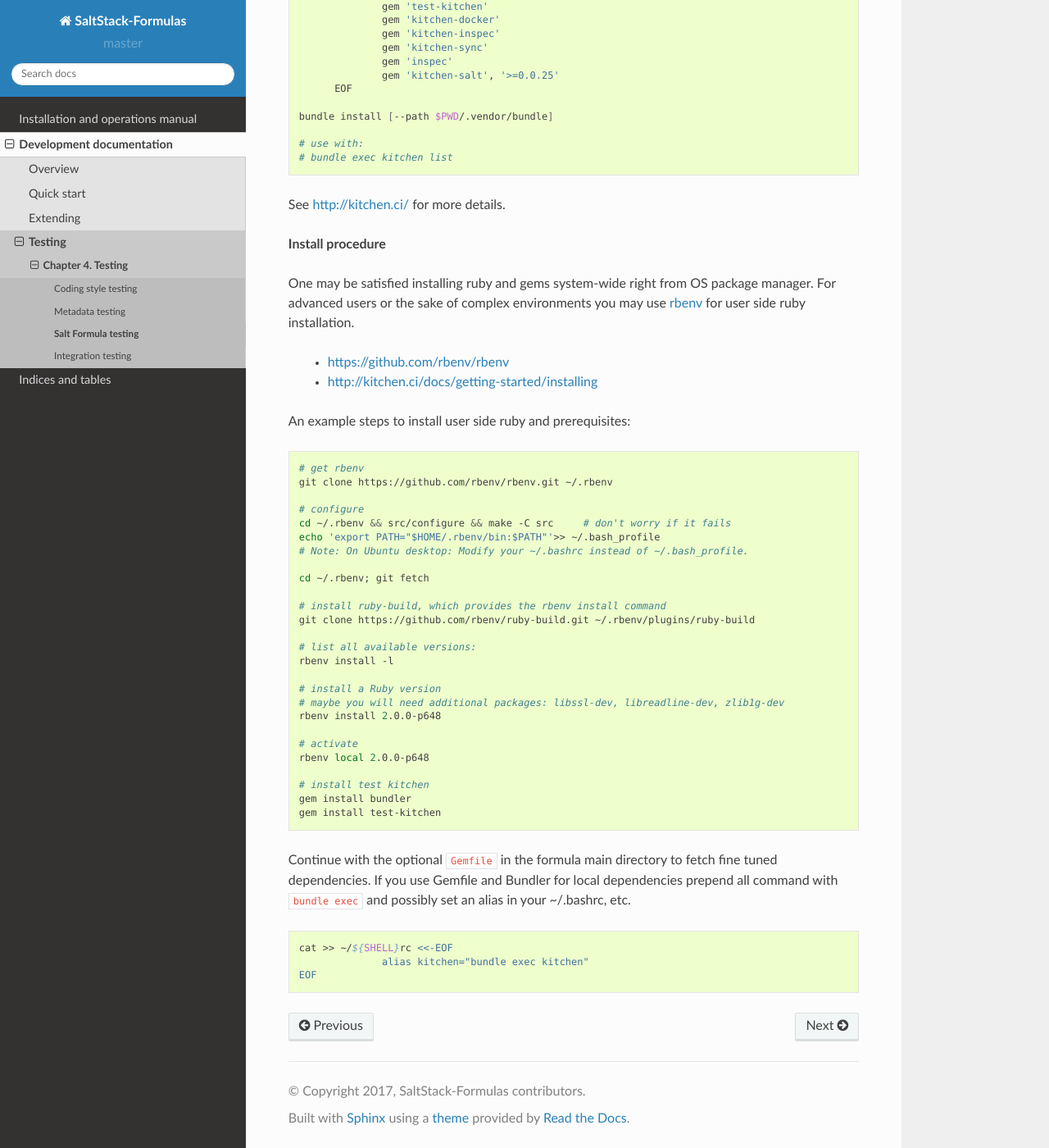
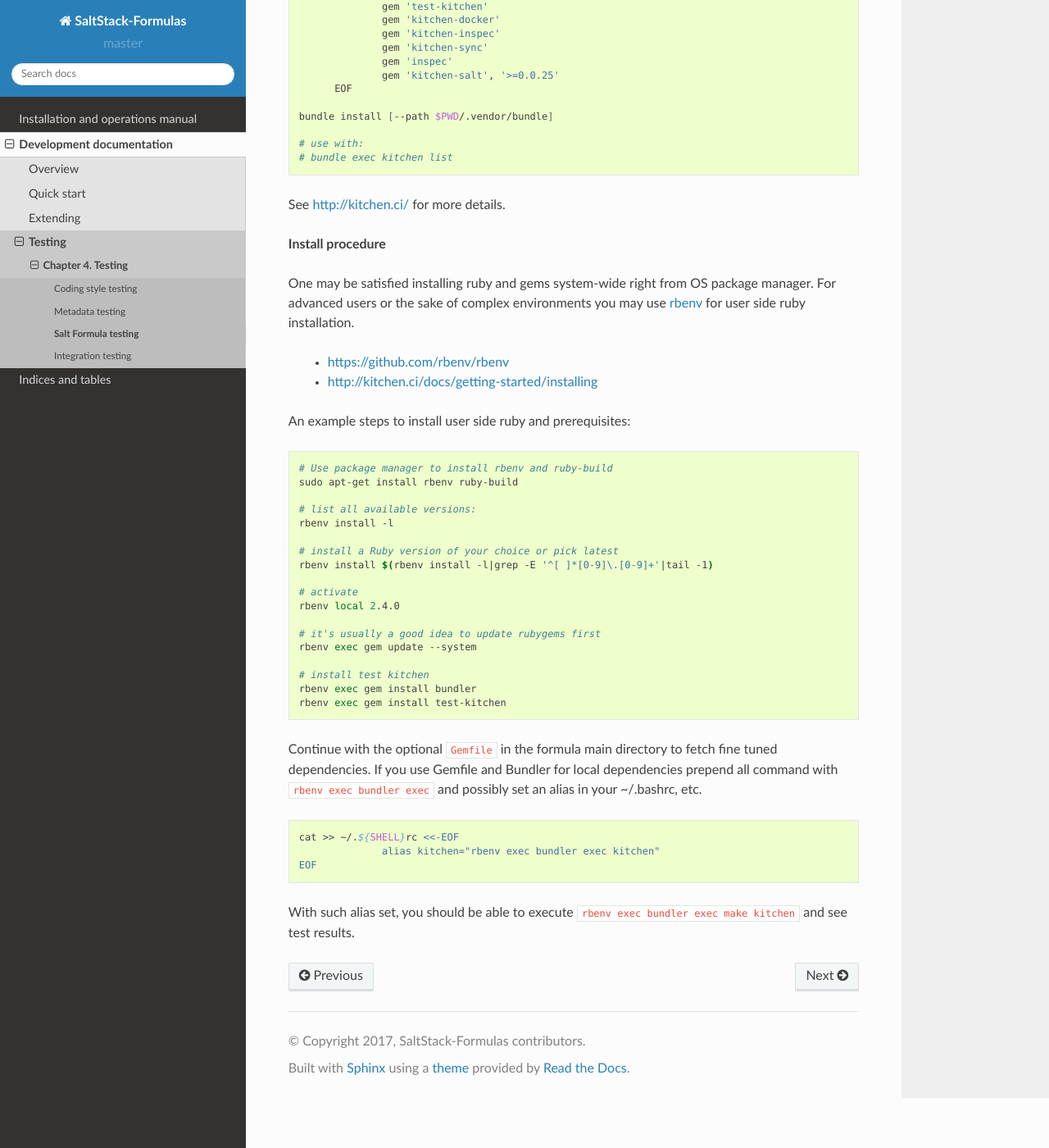
Before and after one commit to salt-formulas/salt-formulas, a Sphinx documentation site: the page built from doc/source/develop/testing-formulas.rst, in a window 1280 px wide and 1400 px high, scrolled down 3822 px. Shown: the whole window at 82% size. Built offline with Sphinx 7.4.7 and the Read the Docs theme 2.0.0, drawn with Linux system fonts in a browser that asks for light colours; pages that are not in the unit, such as notebooks, are missing from menus.

Commit message:
Update instructions for kitchen installation

```diff
--- a/doc/source/develop/testing-formulas.rst
+++ b/doc/source/develop/testing-formulas.rst
@@ -208,39 +208,34 @@
 
 .. code-block:: shell
 
-  # get rbenv
-  git clone https://github.com/rbenv/rbenv.git ~/.rbenv
-
-  # configure
-  cd ~/.rbenv && src/configure && make -C src     # don't worry if it fails
-  echo 'export PATH="$HOME/.rbenv/bin:$PATH"'>> ~/.bash_profile
-  # Note: On Ubuntu desktop: Modify your ~/.bashrc instead of ~/.bash_profile.
-
-  cd ~/.rbenv; git fetch
-
-  # install ruby-build, which provides the rbenv install command
-  git clone https://github.com/rbenv/ruby-build.git ~/.rbenv/plugins/ruby-build
+  # Use package manager to install rbenv and ruby-build
+  sudo apt-get install rbenv ruby-build
 
   # list all available versions:
   rbenv install -l
 
-  # install a Ruby version
-  # maybe you will need additional packages: libssl-dev, libreadline-dev, zlib1g-dev
-  rbenv install 2.0.0-p648
+  # install a Ruby version of your choice or pick latest
+  rbenv install $(rbenv install -l|grep -E '^[ ]*[0-9]\.[0-9]+'|tail -1)
 
   # activate
-  rbenv local 2.0.0-p648
+  rbenv local 2.4.0
+
+  # it's usually a good idea to update rubygems first
+  rbenv exec gem update --system
 
   # install test kitchen
-  gem install bundler
-  gem install test-kitchen
+  rbenv exec gem install bundler
+  rbenv exec gem install test-kitchen
 
 Continue with the optional ``Gemfile`` in the formula main directory to fetch fine tuned dependencies.
-If you use Gemfile and Bundler for local dependencies prepend all command with ``bundle exec`` and possibly set
-an alias in your ~/.bashrc, etc.
+If you use Gemfile and Bundler for local dependencies prepend all command with
+``rbenv exec bundler exec`` and possibly set an alias in your ~/.bashrc, etc.
 
 .. code-block:: shell
 
-  cat >> ~/${SHELL}rc <<-EOF
-		alias kitchen="bundle exec kitchen"
+  cat >> ~/.${SHELL}rc <<-EOF
+		alias kitchen="rbenv exec bundler exec kitchen"
   EOF
+
+With such alias set, you should be able to execute ``rbenv exec bundler exec
+make kitchen`` and see test results.
```
